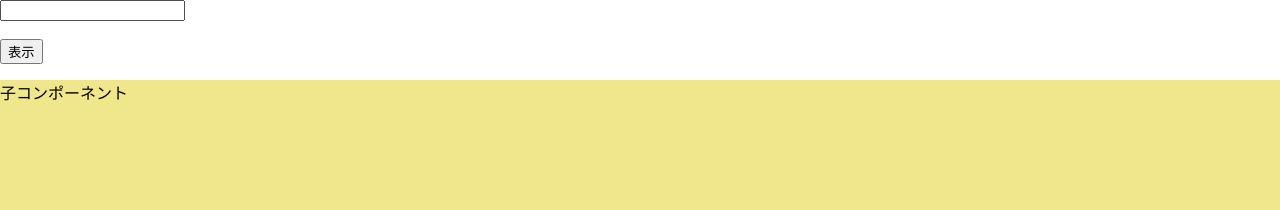
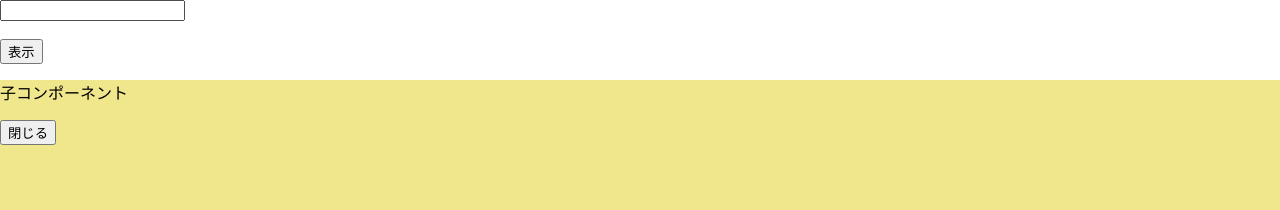
Before and after one commit to Ha-ji-me/leraning-react-jakee, a React (Create React App) app: page / in a window 1280 px wide. Both pictures are taken after a click on the button "表示". Shown: the top 210 px of the page. Built offline with nearby package versions, Linux system fonts and the light colour scheme.

Commit message:
sec3/レンダリングの最適化②：useCallbackによって関数のmemo化を行う

```diff
--- a/src/App.jsx
+++ b/src/App.jsx
@@ -1,4 +1,4 @@
-import React, { useState, useEffect } from 'react';
+import React, { useState, useEffect, useCallback } from 'react';
 import './App.css';
 import Todo from './todo/Todo';
 import Sidebar from './sidebar/Sidebar';
@@ -9,6 +9,7 @@ function App() {
   const [open, setOpen] = useState(false);
   const onChangeText = (e) => setText(e.target.value);
   const onClickOpen = () => setOpen(!open);
+  const onClickClose = useCallback(() => setOpen(false), [])
 
   return (
     <div className="App">
@@ -18,7 +19,7 @@ function App() {
       <br />
       <br />
       <button onClick={onClickOpen} open>表示</button>
-      <Rendering open={open} />
+      <Rendering open={open} onClick={onClickClose} />
     </div>
   );
 }
--- a/src/render/Rendering.jsx
+++ b/src/render/Rendering.jsx
@@ -7,7 +7,7 @@ const style = {
 }
 
 export const Rendering = memo((props) => {
-  const { open } = props;
+  const { open, onClickClose } = props;
   const data = [...Array(2000).keys()];
   console.log(data);
   data.forEach(() => {
@@ -19,6 +19,7 @@ export const Rendering = memo((props) => {
       {open ? (
         <div style={style}>
           <p>子コンポーネント</p>
+          <button onClick={onClickClose}>閉じる</button>
         </div>
       ) : null}
     </>
```
